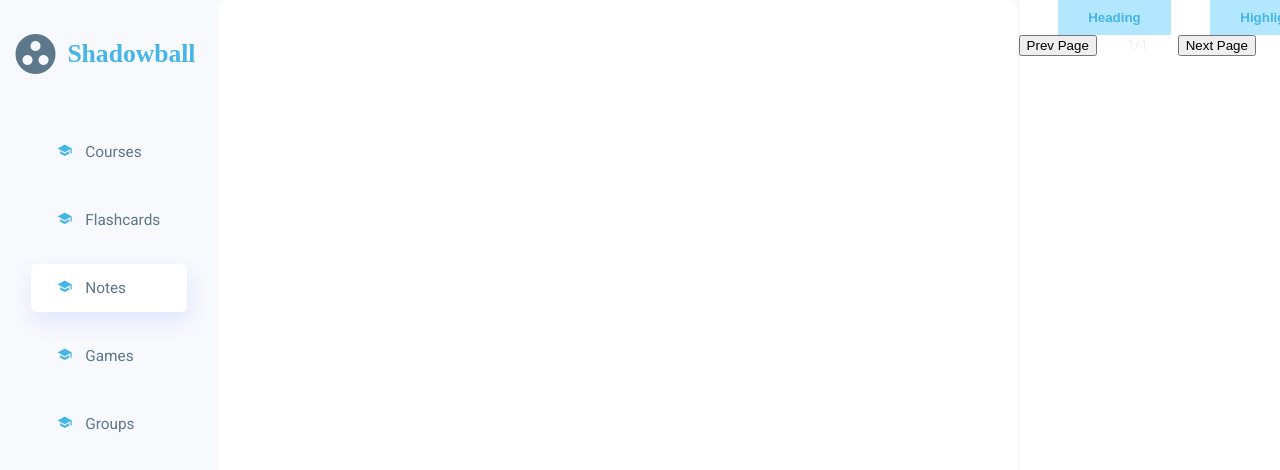
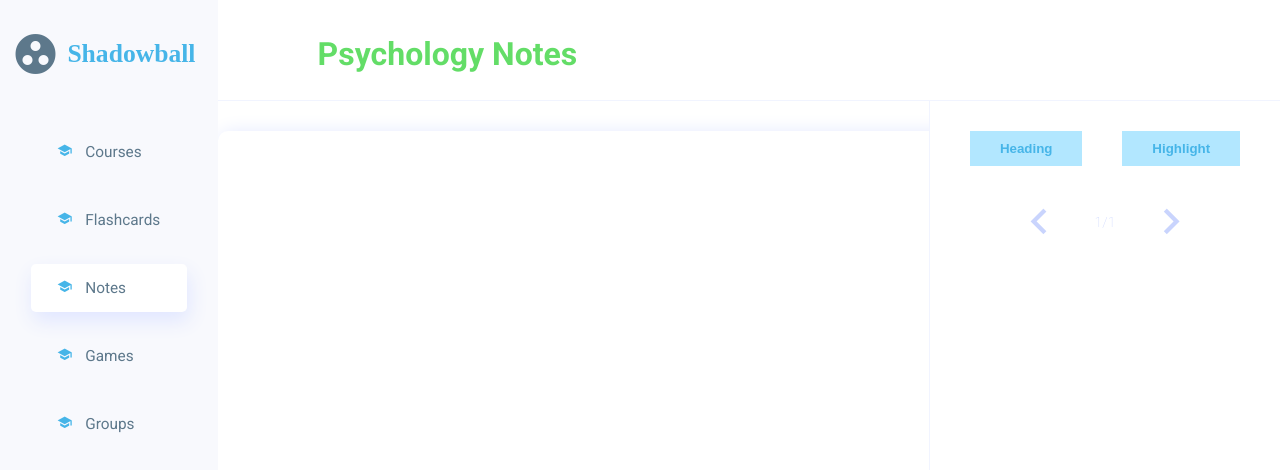
Before and after one commit to jhonoi/ShadowBall, a React (Create React App) app: page /notes in a window 1280 px wide. Shown: the top 470 px of the page. Built offline with nearby package versions, Linux system fonts and the light colour scheme; a web font is replaced by a local one.

Commit message:
Finished notes styling

```diff
--- a/src/App.js
+++ b/src/App.js
@@ -7,7 +7,7 @@ import Sets from './Sets/sets'
 import Set from './Set/set'
 import Assignments from './Assignments/assignments'
 import './App.css'
-import Notes from './Note'
+import Notes from './notes'
 
 const App = () => {
   return (
--- a/src/Shared/body.css
+++ b/src/Shared/body.css
@@ -2,7 +2,8 @@
     background-color: #FFFFFF;
     position: fixed;
     right: 0;
-    height: 100%;
+    top: 101px;
     width: 83%;
+    height: calc(100% - 101px);
     overflow-y: scroll;
 }
--- a/src/Shared/header.css
+++ b/src/Shared/header.css
@@ -1,8 +1,12 @@
 #header{
-    width: 100%;
+    background-color: #ffffff;
+    width: 83%;
+    height: 30px;
     padding: 35px 0 35px 0px;
     border-bottom: 1px solid #F1F4FF;
-    margin-bottom: 35px;
+    position: fixed;
+    top: 0;
+    left: 17%;
 }
 
 #text{
--- a/src/notes.css
+++ b/src/notes.css
@@ -1,14 +1,25 @@
-.notesContainer{
-    display: grid;
-    grid-template-columns: auto 350px;
+.notes{
+    width: 100%;
 }
 
+.editorContainer{
+    width: calc(100% - 350px);
+}
+
+
+
 .notesControlsContainer{
+    width: 350px;
+    height: 100%;
+    position: fixed;
+    right: 0;
+    top: 101px;
     border-left: 1px solid #F1F4FF;
     background-color: white;
 }
 
 .notesEffectsContainer{
+    margin-top: 30px;
     width: 100%;
     display: flex;
     justify-content: space-evenly;
@@ -23,7 +34,18 @@
 }
 
 .notesNavContainer{
+    margin-top: 30px;
     width: 100%;
+    display: flex;
+    justify-content: center;
+    align-items: center;
+}
+
+.notesNavContainer > .md-18{
+    font-size: 4vw;
+    color: #C9D4FD;
+    user-select: none;
+    cursor: pointer;
 }
 
 div.DraftEditor-root {
@@ -34,7 +56,7 @@ div.DraftEditor-root {
     height: 900px;
     width: 700px;
     overflow-y: auto;
-    margin: auto;
+    margin: 30px auto;
 }
 
 /* width */
--- a/src/Note.jsx
+++ b/src/notes.js
@@ -2,6 +2,7 @@ import React, { useState, useEffect, useRef } from "react"
 import {notes} from './databse.js'
 import {Editor, EditorState, RichUtils, KeyBindingUtil, getDefaultKeyBinding} from 'draft-js';
 import Body from './Shared/body'
+import Header from './Shared/header'
 import './notes.css'
 
 const Note = ()=>{
@@ -122,8 +123,10 @@ const Note = ()=>{
 
     //END OF EDITOR CODE
     return (
+        <div className='notes'>
             <Body>
-            <div className='notesContainer'>
+                <Header title='Psychology Notes' color='#63DD67' />
+                <div className='editorContainer'>
                     <Editor
                         customStyleMap={styleMap}
                         editorState={editorState}
@@ -131,19 +134,20 @@ const Note = ()=>{
                         handleKeyCommand={handleKeyCommand}
                         keyBindingFn={KeyBindingFunct}
                     />
+                </div>
                 <div className='notesControlsContainer'>
                     <div className='notesEffectsContainer'>
                         <button onMouseDown={(e)=>{e.preventDefault(); handleKeyCommand('HEADING');}}>Heading</button>
                         <button onMouseDown={(e)=>{e.preventDefault(); handleKeyCommand("HIGHLIGHT")}}>Highlight</button>
                     </div>
                     <div className='notesNavContainer'>
-                        <button onClick={prevPage}>Prev Page</button>
+                        <i onClick={prevPage} className="material-icons md-18">navigate_before</i>
                         <span className='cardPosition'>{page.currpage}/{page.totalpages}</span>
-                        <button onClick={nextPage}>Next Page</button>
-                    </div>
+                        <i onClick={nextPage} className="material-icons md-18">navigate_next</i>
                     </div>
                 </div>
             </Body>
+        </div>
     )
 }
 
```
Also changed, not shown: 1 other file (tests, documents, lock files or other folders). Lines whose indentation alone changed are shown as unchanged.
